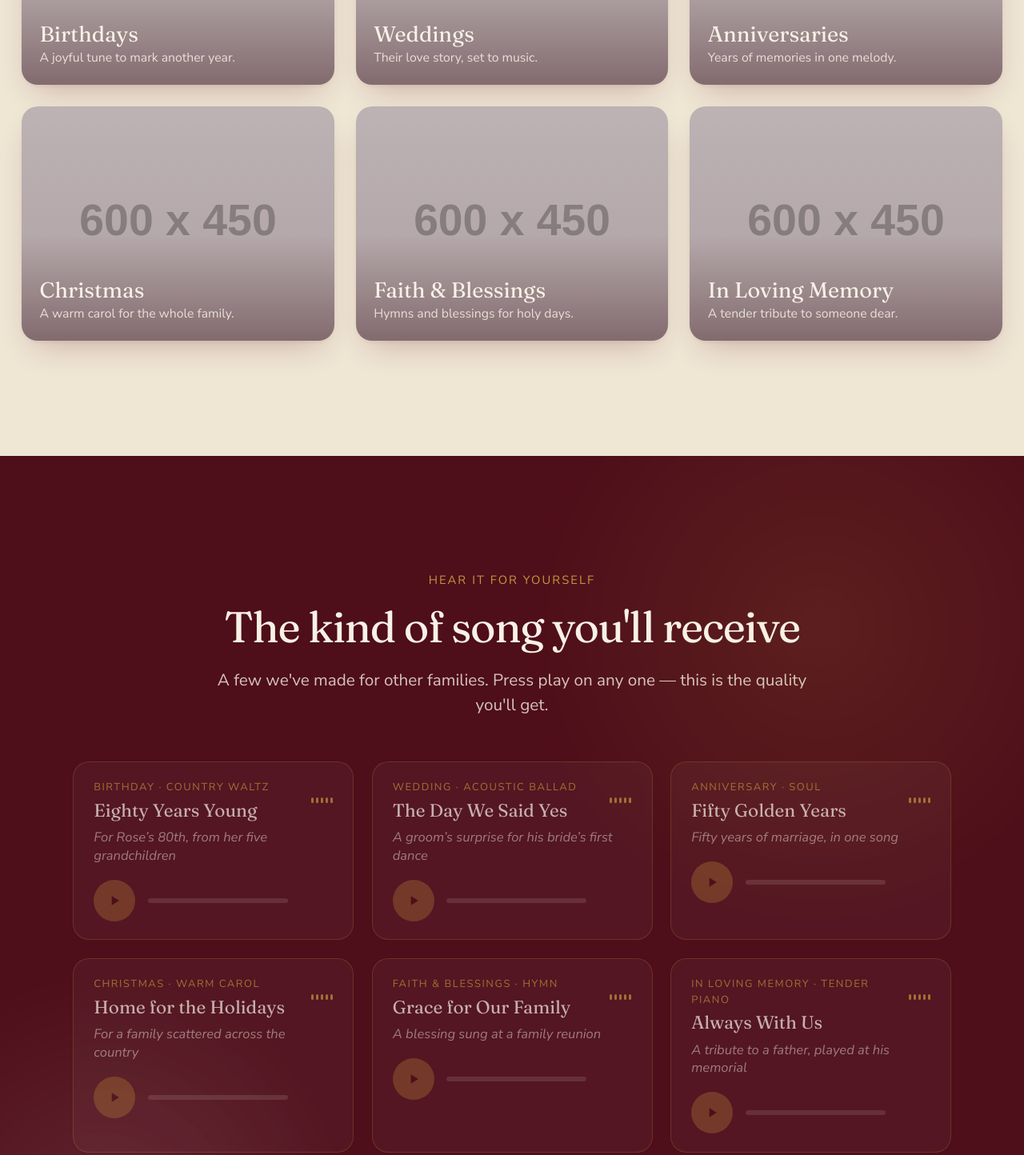
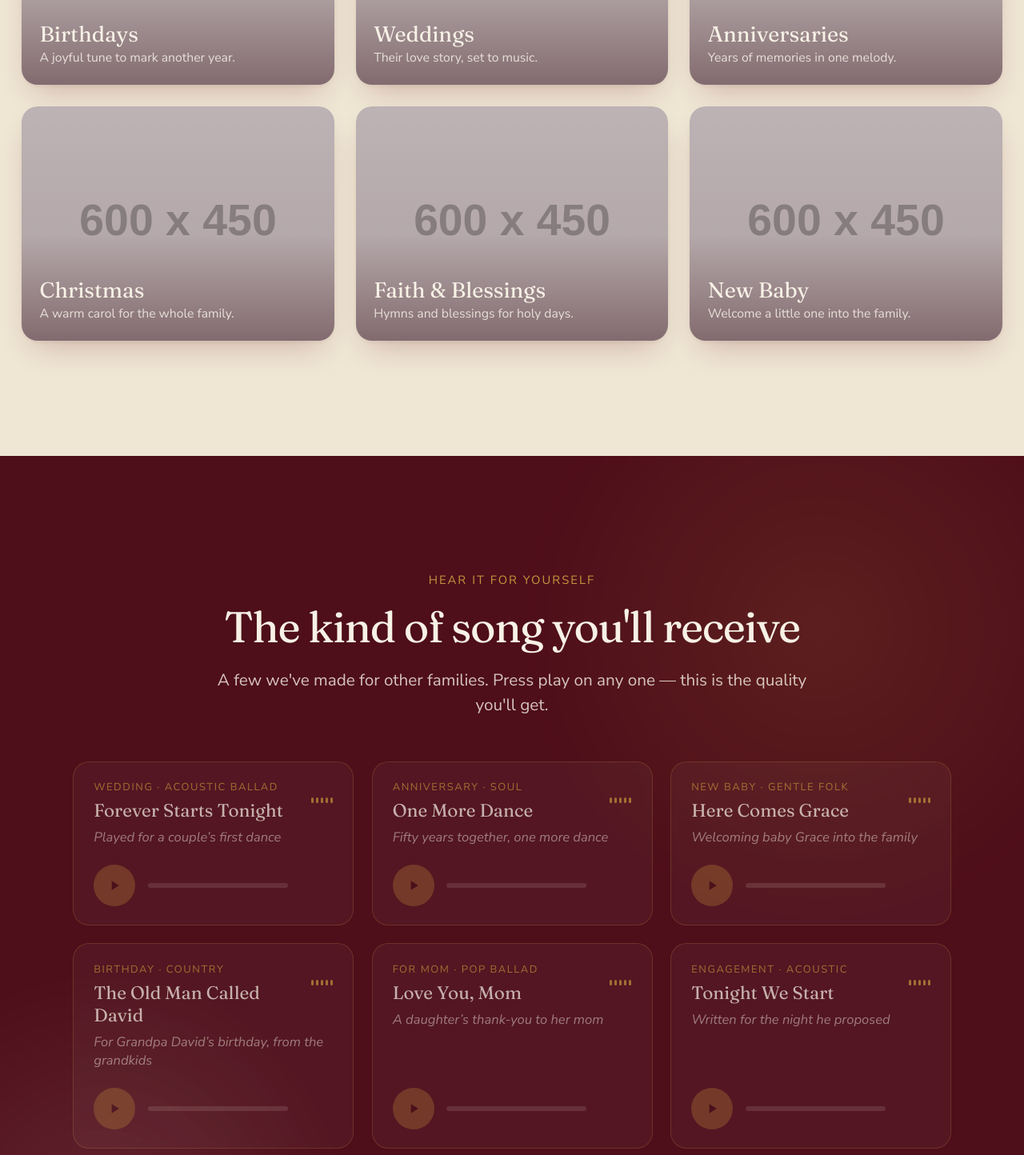
Before and after one commit to milanfandre/heartnote-website, a website: page index.html in a window 1280 px wide. Shown: the part 2714-4158 px from the top of the page at 80% size. Drawn offline with nearby package versions, Linux system fonts and the light colour scheme; placeholder pictures from the web are drawn by us.

Commit message:
Add real audio samples; remove all death/memorial themes
- 6 web-optimized song samples (55s, 128k) wired into 'Hear a song'
- Replaced grief testimonial with a cheerful grandson-birthday one
- Swapped 'In Loving Memory' occasion for 'New Baby' (grid + order form)
- Full-length master songs kept local (audio/source/, git-ignored)

Co-Authored-By: Claude Opus 4.8 (1M context) <noreply@anthropic.com>

```diff
--- a/index.html
+++ b/index.html
@@ -375,9 +375,9 @@
           <div class="lifestyle aspect-[4/3]"><img src="https://placehold.co/600x450/8a6a3b/8a6a3b" alt="Faith and blessings" loading="lazy" /></div>
           <div class="absolute bottom-0 inset-x-0 p-5 z-10"><h3 class="font-display text-ivory text-2xl">Faith &amp; Blessings</h3><p class="text-ivory/85 text-sm">Hymns and blessings for holy days.</p></div>
         </a>
-        <a href="order.html?occasion=In%20Loving%20Memory" class="occasion group shadow-lift">
-          <div class="lifestyle aspect-[4/3]"><img src="https://placehold.co/600x450/5a4a52/5a4a52" alt="In loving memory" loading="lazy" /></div>
-          <div class="absolute bottom-0 inset-x-0 p-5 z-10"><h3 class="font-display text-ivory text-2xl">In Loving Memory</h3><p class="text-ivory/85 text-sm">A tender tribute to someone dear.</p></div>
+        <a href="order.html?occasion=New%20Baby" class="occasion group shadow-lift">
+          <div class="lifestyle aspect-[4/3]"><img src="https://placehold.co/600x450/c48b8b/c48b8b" alt="Welcoming a new baby" loading="lazy" /></div>
+          <div class="absolute bottom-0 inset-x-0 p-5 z-10"><h3 class="font-display text-ivory text-2xl">New Baby</h3><p class="text-ivory/85 text-sm">Welcome a little one into the family.</p></div>
         </a>
       </div>
     </div>
@@ -531,13 +531,13 @@
             <svg width="20" height="20" viewBox="0 0 24 24" fill="currentColor"><path d="M12 17.3l-6.2 3.7 1.6-7L2 9.2l7.1-.6L12 2l2.9 6.6 7.1.6-5.4 4.8 1.6 7z"/></svg>
           </div>
           <blockquote class="font-display text-ink text-[1.28rem] leading-[1.5] flex-1">
-            “I gave it to my daughters on the first anniversary of losing their father. The moment his song began to play, we all held each other and wept. It's the most precious thing our family owns now.”
+            “I had one made for my grandson's 18th birthday, all about how proud we are of him. He grinned ear to ear and played it for all his friends at his party. Worth every penny.”
           </blockquote>
           <figcaption class="mt-6 flex items-center gap-3">
             <img src="https://placehold.co/56x56/7a5230/F7F1E6?text=%20" alt="" class="w-12 h-12 rounded-full object-cover" loading="lazy" />
             <div>
               <p class="script-accent text-claret text-2xl leading-none">Eleanor P.</p>
-              <p class="text-ink-soft text-sm mt-1">In Loving Memory · Florida</p>
+              <p class="text-ink-soft text-sm mt-1">Birthday · Florida</p>
             </div>
           </figcaption>
         </figure>
@@ -690,12 +690,12 @@
     // ---- Sample audio players ----
     // To add/replace a sample: drop an MP3 in /audio and update the `src` below.
     const SAMPLES = [
-      { occasion: 'Birthday',          style: 'Country waltz',   title: 'Eighty Years Young',    context: 'For Rose’s 80th, from her five grandchildren',   src: 'audio/sample-birthday.mp3' },
-      { occasion: 'Wedding',           style: 'Acoustic ballad', title: 'The Day We Said Yes',   context: 'A groom’s surprise for his bride’s first dance',  src: 'audio/sample-wedding.mp3' },
-      { occasion: 'Anniversary',       style: 'Soul',            title: 'Fifty Golden Years',    context: 'Fifty years of marriage, in one song',           src: 'audio/sample-anniversary.mp3' },
-      { occasion: 'Christmas',         style: 'Warm carol',      title: 'Home for the Holidays', context: 'For a family scattered across the country',       src: 'audio/sample-christmas.mp3' },
-      { occasion: 'Faith & Blessings', style: 'Hymn',            title: 'Grace for Our Family',  context: 'A blessing sung at a family reunion',            src: 'audio/sample-faith.mp3' },
-      { occasion: 'In Loving Memory',  style: 'Tender piano',    title: 'Always With Us',        context: 'A tribute to a father, played at his memorial',  src: 'audio/sample-memory.mp3' },
+      { occasion: 'Wedding',     style: 'Acoustic ballad', title: 'Forever Starts Tonight',   context: 'Played for a couple’s first dance',              src: 'audio/sample-wedding.mp3' },
+      { occasion: 'Anniversary', style: 'Soul',            title: 'One More Dance',           context: 'Fifty years together, one more dance',           src: 'audio/sample-anniversary.mp3' },
+      { occasion: 'New Baby',    style: 'Gentle folk',     title: 'Here Comes Grace',         context: 'Welcoming baby Grace into the family',           src: 'audio/sample-newbaby.mp3' },
+      { occasion: 'Birthday',    style: 'Country',         title: 'The Old Man Called David', context: 'For Grandpa David’s birthday, from the grandkids', src: 'audio/sample-birthday.mp3' },
+      { occasion: 'For Mom',     style: 'Pop ballad',      title: 'Love You, Mom',            context: 'A daughter’s thank-you to her mom',              src: 'audio/sample-mom.mp3' },
+      { occasion: 'Engagement',  style: 'Acoustic',        title: 'Tonight We Start',         context: 'Written for the night he proposed',              src: 'audio/sample-engagement.mp3' },
     ];
     const PLAY_D = 'M8 5v14l11-7z';
     const PAUSE_D = 'M6 5h4v14H6zM14 5h4v14h-4z';
@@ -710,12 +710,12 @@
         <div class="flex items-start justify-between gap-3">
           <div class="min-w-0">
             <p class="text-gold text-[.72rem] font-700 tracking-[.12em] uppercase">${s.occasion} · ${s.style}</p>
-            <p class="font-display text-ivory text-xl leading-tight mt-1 truncate">${s.title}</p>
+            <p class="font-display text-ivory text-xl leading-tight mt-1">${s.title}</p>
           </div>
           <div class="eq mt-1.5" aria-hidden="true"><span></span><span></span><span></span><span></span><span></span></div>
         </div>
         <p class="text-ivory/65 text-[.92rem] italic mt-2 leading-snug">${s.context}</p>
-        <div class="mt-4 flex items-center gap-3.5">
+        <div class="mt-auto pt-5 flex items-center gap-3.5">
           <button type="button" class="samp-play" aria-label="Play ${s.title}">
             <svg width="20" height="20" viewBox="0 0 24 24" fill="currentColor" aria-hidden="true"><path d="${PLAY_D}"/></svg>
           </button>
```
Also changed, not shown: order.html (+1 -1 lines), 7 other files.
